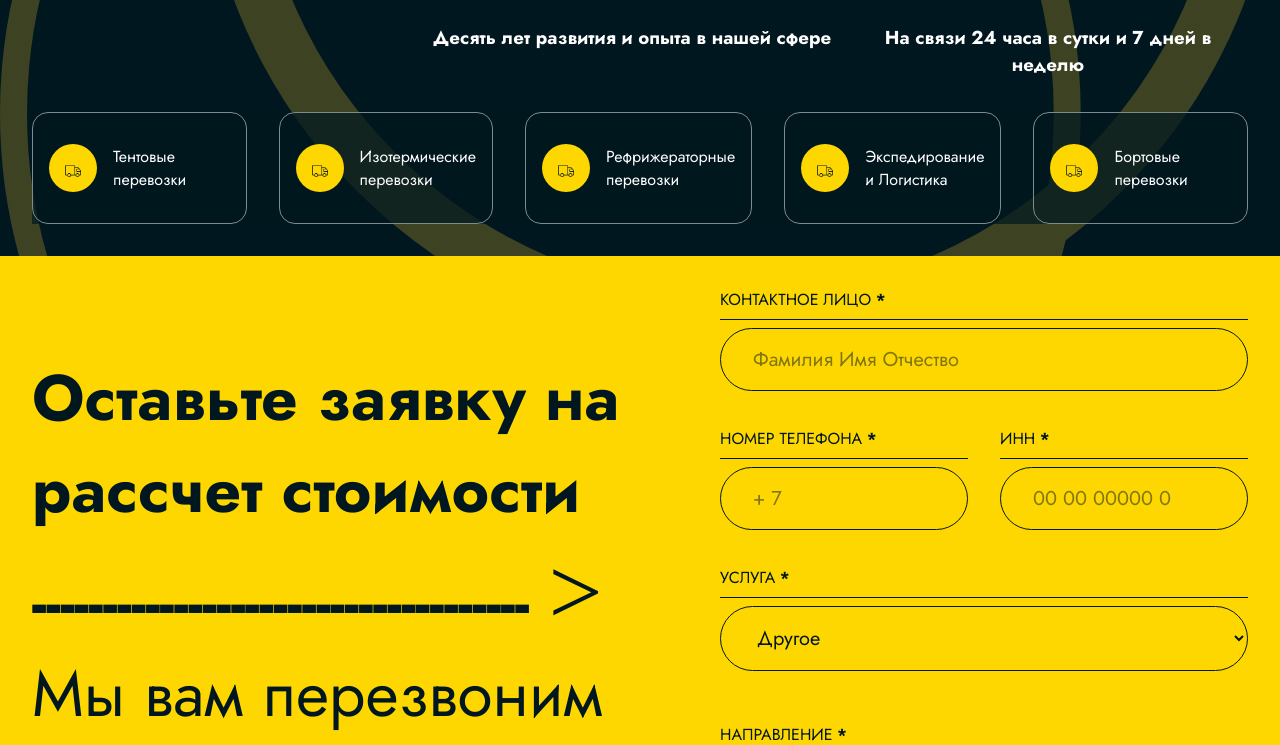
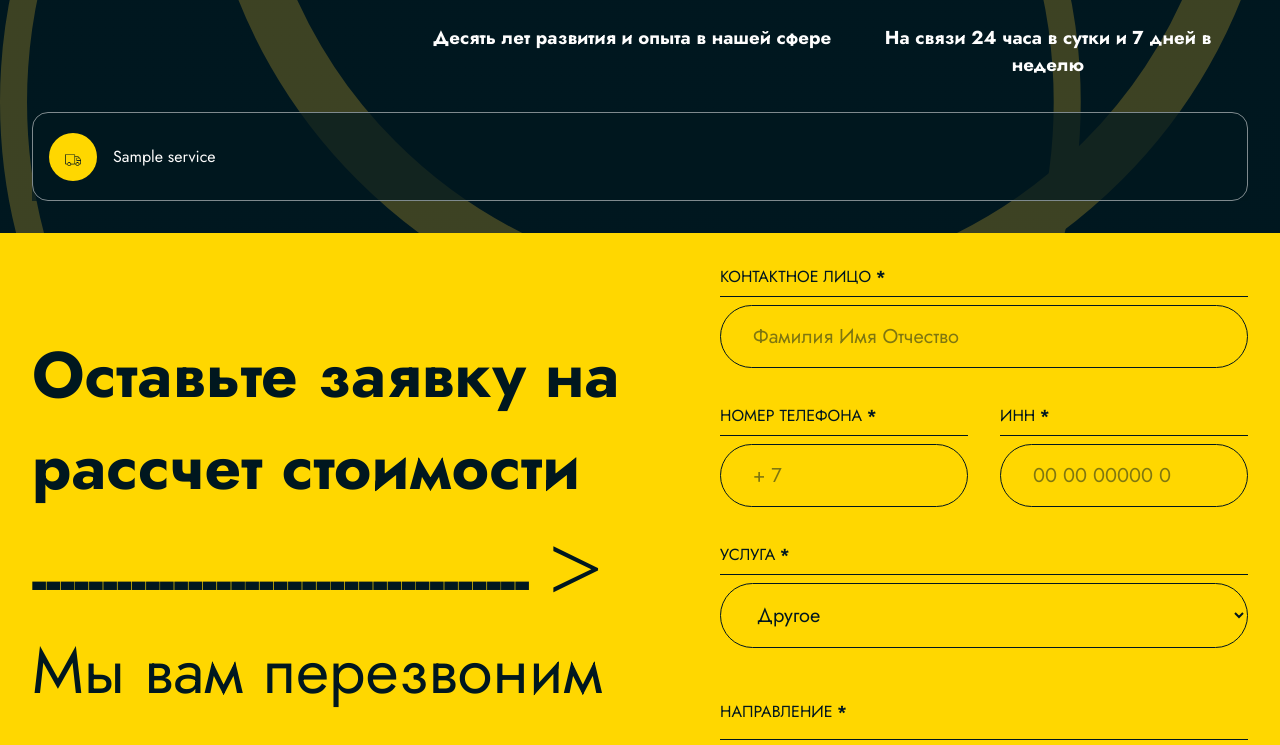
Before and after one commit to sohee-commits/VEGA, a PHP site: page /company.php in a window 1280 px wide. Shown: the part 442-1187 px from the top of the page. Run offline with PHP 8.4, Linux system fonts and the light colour scheme; tables that the repository leaves empty or names only in its code hold one stand-in row (values such as "Sample post"); some web fonts are replaced.

Commit message:
company link straight to the targeted service

```diff
--- a/company.php
+++ b/company.php
@@ -41,36 +41,25 @@
           </section>
         </section>
         <section class="services-con">
-          <a href="./services.php" class="service">
-            <div>
-              <img src="./assets/icons/icons8-truck-100.png" alt="иконка грузовика">
-            </div>
-            <p>Тентовые перевозки</p>
-          </a>
-          <a href="./services.php" class="service">
-            <div>
-              <img src="./assets/icons/icons8-truck-100.png" alt="иконка грузовика">
-            </div>
-            <p>Изотермические перевозки</p>
-          </a>
-          <a href="./services.php" class="service">
-            <div>
-              <img src="./assets/icons/icons8-truck-100.png" alt="иконка грузовика">
-            </div>
-            <p>Рефрижераторные перевозки</p>
-          </a>
-          <a href="./services.php" class="service">
-            <div>
-              <img src="./assets/icons/icons8-truck-100.png" alt="иконка грузовика">
-            </div>
-            <p>Экспедирование и Логистика</p>
-          </a>
-          <a href="./services.php" class="service">
-            <div>
-              <img src="./assets/icons/icons8-truck-100.png" alt="иконка грузовика">
-            </div>
-            <p>Бортовые перевозки</p>
-          </a>
+          <?php
+          require './config.php';
+
+          $sql = "SELECT name, id FROM services";
+          $result = $conn->query($sql);
+
+          while ($row = $result->fetch_assoc()) {
+            echo "
+            <a href='./services.php?id=" . $row['id'] . "' class='service'>
+              <div>
+                <img src='./assets/icons/icons8-truck-100.png' alt='иконка грузовика'>
+              </div>
+              <p>" . $row['name'] . "</p>
+            </a>
+            ";
+          }
+
+          $conn->close();
+          ?>
         </section>
       </section>
 
--- a/news.php
+++ b/news.php
@@ -48,7 +48,7 @@
           $result = $conn->query($sql);
 
           while ($row = $result->fetch_assoc()) {
-            echo "<a href='./news.php?id={$row['id']}' class='new'>";
+            echo "<a href='./news.php?id=" . $row['id'] . " class='new'>";
             echo "<h3>" . htmlspecialchars($row["name"]) . "</h3>";
             echo "<small>" . htmlspecialchars($row["date"]) . "</small>";
             echo "</a>";
--- a/services.php
+++ b/services.php
@@ -44,7 +44,7 @@
             if (file_exists($imgPath)) {
               echo "<img src='" . $imgPath . "' alt='" . htmlspecialchars($row['name']) . "'>";
             } else {
-              echo "<img src='./assets/icons/default.jpg' alt='Default Image'>";
+              continue;
             }
           }
 
```
